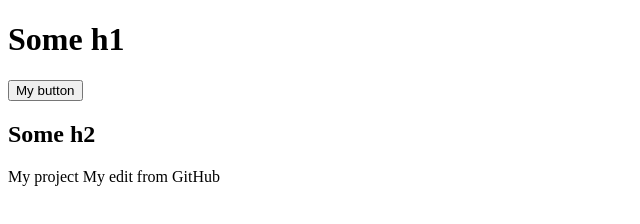
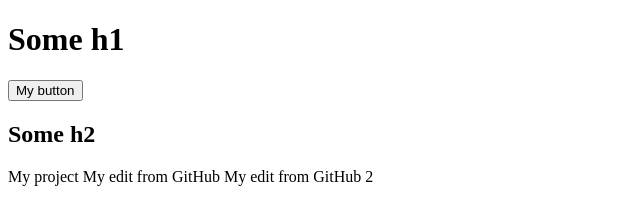
Before and after one commit to lickorice/sample-repo-1, a plain HTML site: page index.html in a window 1280 px wide. Shown: the whole page, without its empty margins (0-640 px from the left). Drawn offline with Linux system fonts and the light colour scheme.

Commit message:
Update index.html

```diff
--- a/index.html
+++ b/index.html
@@ -13,5 +13,7 @@
     My project
 
     My edit from GitHub
+
+    My edit from GitHub 2
 </body>
 </html>
```
